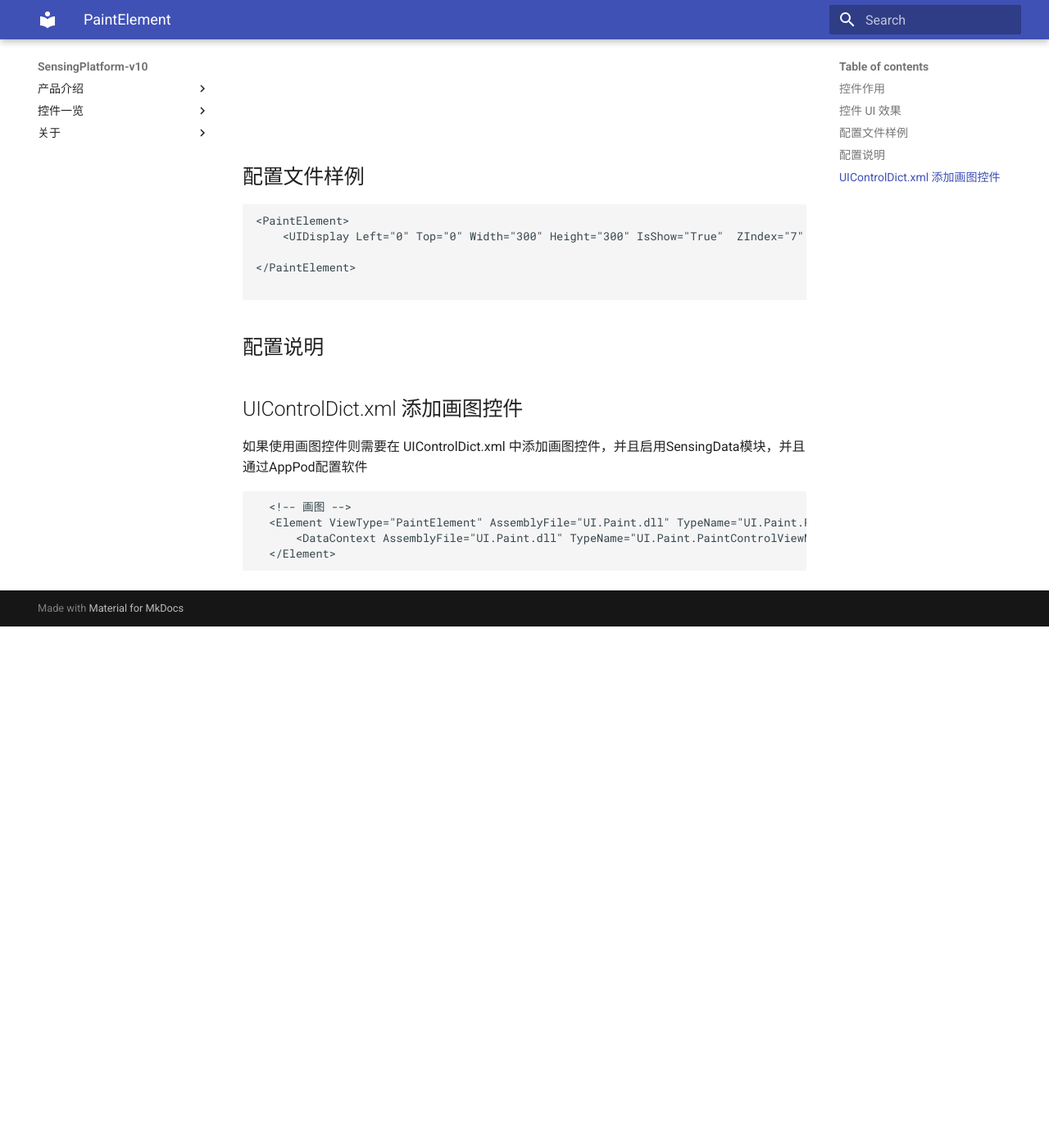
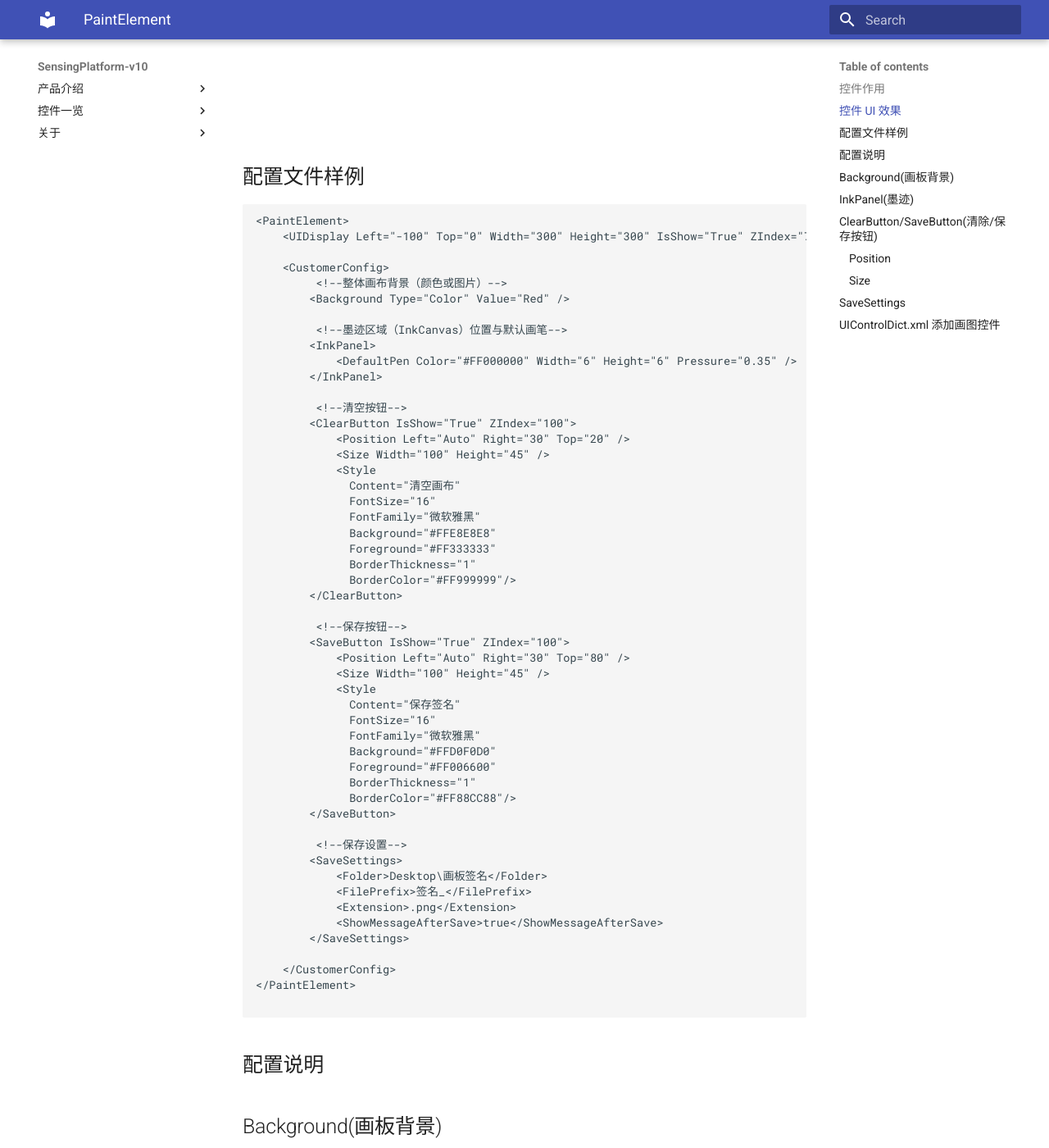
Before and after one commit to troncell/SensingPlatformDocs, an MkDocs documentation site: the page built from docs/控件一览/PaintElement.md, in a window 1280 px wide and 1400 px high, scrolled down 853 px. Shown: the whole window at 82% size. Built offline with MkDocs 1.6.1 and Material for MkDocs 9.7.7, drawn with Linux system fonts in a browser that asks for light colours; before the commit the page ends 1617 px from its top, so only the background shows below that; some of the changed text lies outside the part shown.

Commit message:
Update PaintElement.md

````diff
--- a/docs/控件一览/PaintElement.md
+++ b/docs/控件一览/PaintElement.md
@@ -12,14 +12,87 @@
 
 ```xml
 <PaintElement>
-	<UIDisplay Left="0" Top="0" Width="300" Height="300" IsShow="True"  ZIndex="7" UsePercent="False" Opacity="1"/>
+	<UIDisplay Left="-100" Top="0" Width="300" Height="300" IsShow="True" ZIndex="7" UsePercent="False" Opacity="1"/>
 
+	<CustomerConfig>
+		 <!--整体画布背景（颜色或图片）-->
+		<Background Type="Color" Value="Red" />
+
+		 <!--墨迹区域（InkCanvas）位置与默认画笔-->
+		<InkPanel>
+			<DefaultPen Color="#FF000000" Width="6" Height="6" Pressure="0.35" />
+		</InkPanel>
+
+		 <!--清空按钮-->
+		<ClearButton IsShow="True" ZIndex="100">
+			<Position Left="Auto" Right="30" Top="20" />
+			<Size Width="100" Height="45" />
+			<Style
+			  Content="清空画布"
+			  FontSize="16"
+			  FontFamily="微软雅黑"
+			  Background="#FFE8E8E8"
+			  Foreground="#FF333333"
+			  BorderThickness="1"
+			  BorderColor="#FF999999"/>
+		</ClearButton>
+
+		 <!--保存按钮-->
+		<SaveButton IsShow="True" ZIndex="100">
+			<Position Left="Auto" Right="30" Top="80" />
+			<Size Width="100" Height="45" />
+			<Style
+			  Content="保存签名"
+			  FontSize="16"
+			  FontFamily="微软雅黑"
+			  Background="#FFD0F0D0"
+			  Foreground="#FF006600"
+			  BorderThickness="1"
+			  BorderColor="#FF88CC88"/>
+		</SaveButton>
+
+		 <!--保存设置-->
+		<SaveSettings>
+			<Folder>Desktop\画板签名</Folder>
+			<FilePrefix>签名_</FilePrefix>
+			<Extension>.png</Extension>
+			<ShowMessageAfterSave>true</ShowMessageAfterSave>
+		</SaveSettings>
+
+	</CustomerConfig>
 </PaintElement>
 
 ```
 
 ## 配置说明
 
+## Background(画板背景)
+	Type：支持Color和Image
+	Value：Color 支持名称/#ARGB，Image 是文件路径
+
+## InkPanel(墨迹)
+	DefaultPen：默认画笔，可以配置Color(颜色)、Width(画笔水平宽度)、Height(画笔垂直高度)、Pressure(影响粗细变化)
+
+## ClearButton/SaveButton(清除/保存按钮)
+	IsShow：是否显示
+### Position
+	Left左定位（Auto=不设置）
+	Right右定位
+	Top上定位
+### Size
+	Content按钮文字
+	FontSize字体大小
+	FontFamily字体
+	Background按钮背景色
+	Foreground文字颜色
+	BorderThickness边框粗细
+	BorderColor边框颜色
+
+## SaveSettings
+	Folder保存文件夹
+	FilePrefix文件名前缀
+	Extension文件扩展名
+	ShowMessageAfterSave保存后是否弹出提示
 
 
 ## UIControlDict.xml 添加画图控件
````
